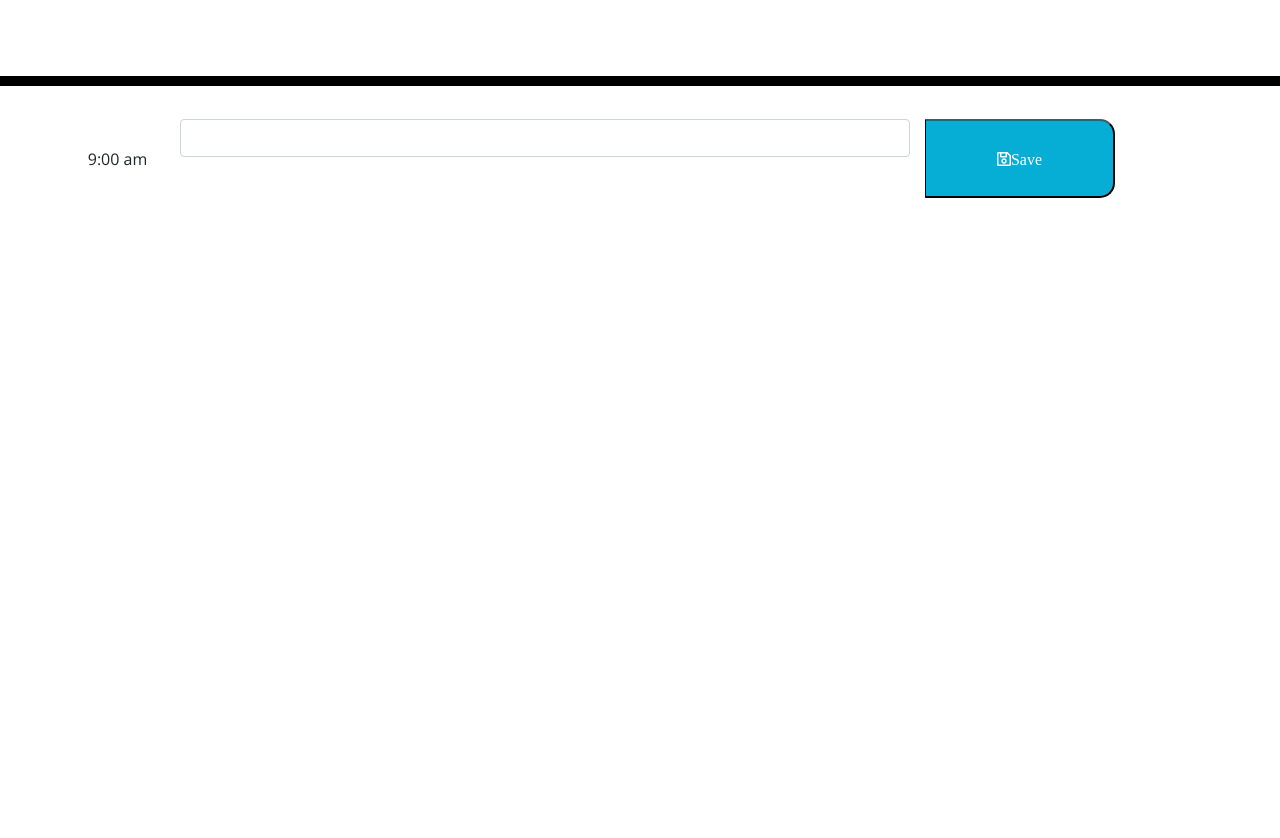
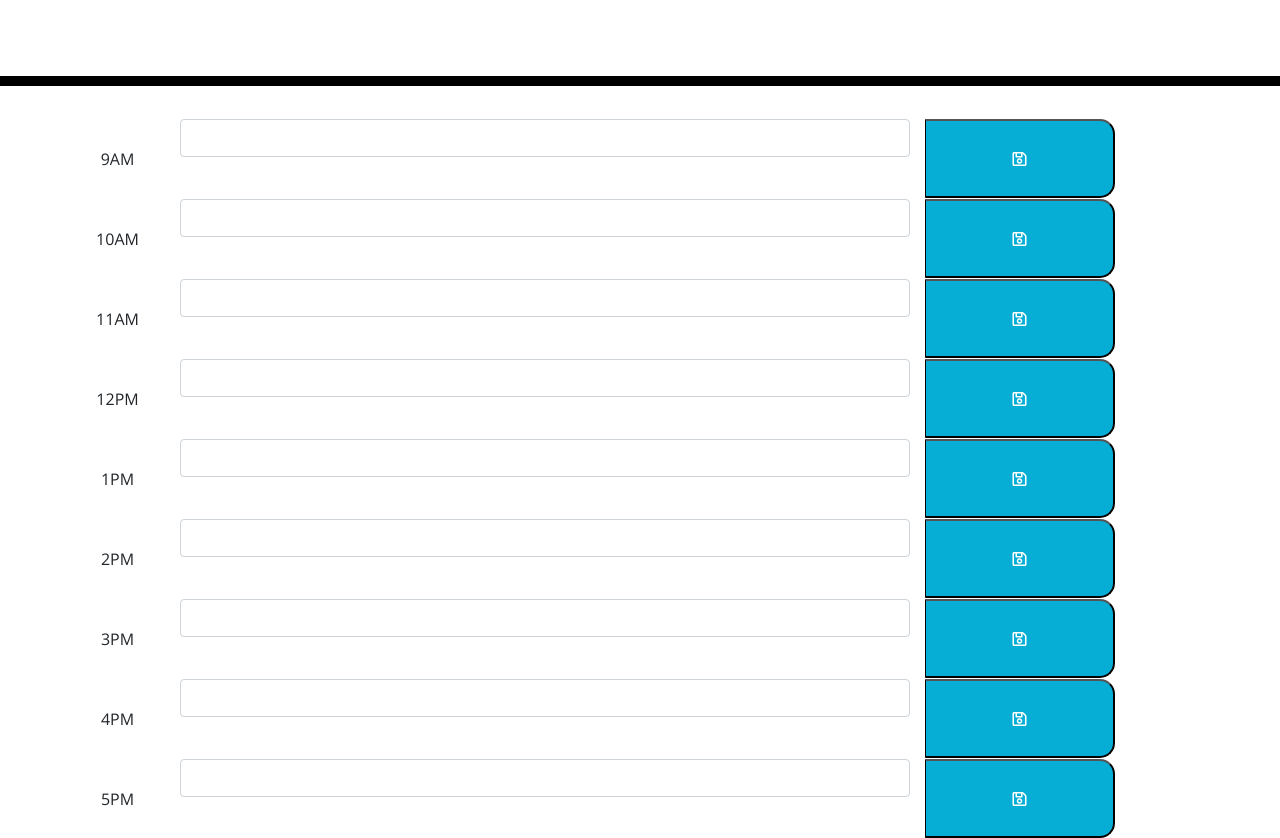
Before and after one commit to AriBrizuela/Day_Planner, a plain HTML site: page Develop/index.html in a window 1280 px wide. Shown: the part 182-1020 px from the top of the page. Before the commit the page ends 800 px from the top, so only its background shows below. Drawn offline with nearby package versions, Linux system fonts and the light colour scheme.

Commit message:
Added the rest of the row for the time and removed the Save word. Decided to go with what the example showed and put a floppy disk icon there isntead

```diff
--- a/Develop/index.html
+++ b/Develop/index.html
@@ -28,13 +28,54 @@
       <p class="lead">A simple calendar app for scheduling your work day</p>
       <p id="currentDay" class="lead"></p>
     </header>
+    <!--Button container for the times and area-->
     <div class="container">
       <div class="row">
-         <p class="col-sm-1 my-auto time-block">9:00 am</p>
+         <p class="col-sm-1 my-auto time-block">9AM</p>
          <div class="inputText col-sm-8"><textarea class="form-control" rows="1"  id="textArea"></textarea></div>
-         <button class="saveBtn col-sm-2"><i class="far fa-save">Save</i></button>
+         <button class="saveBtn col-sm-2"><i class="far fa-save"></i></button>
       </div>
       <!-- Timeblocks go here -->
+      <div class="row">
+        <p class="col-sm-1 my-auto time-block">10AM</p>
+        <div class="inputText col-sm-8"><textarea class="form-control" rows="1"  id="textArea"></textarea></div>
+        <button class="saveBtn col-sm-2"><i class="far fa-save"></i></button>
+     </div>
+     <div class="row">
+      <p class="col-sm-1 my-auto time-block">11AM</p>
+      <div class="inputText col-sm-8"><textarea class="form-control" rows="1"  id="textArea"></textarea></div>
+      <button class="saveBtn col-sm-2"><i class="far fa-save"></i></button>
+   </div>
+   <div class="row">
+    <p class="col-sm-1 my-auto time-block">12PM</p>
+    <div class="inputText col-sm-8"><textarea class="form-control" rows="1"  id="textArea"></textarea></div>
+    <button class="saveBtn col-sm-2"><i class="far fa-save"></i></button>
+ </div>
+ <div class="row">
+  <p class="col-sm-1 my-auto time-block">1PM</p>
+  <div class="inputText col-sm-8"><textarea class="form-control" rows="1"  id="textArea"></textarea></div>
+  <button class="saveBtn col-sm-2"><i class="far fa-save"></i></button>
+</div>
+<div class="row">
+  <p class="col-sm-1 my-auto time-block">2PM</p>
+  <div class="inputText col-sm-8"><textarea class="form-control" rows="1"  id="textArea"></textarea></div>
+  <button class="saveBtn col-sm-2"><i class="far fa-save"></i></button>
+</div>
+<div class="row">
+  <p class="col-sm-1 my-auto time-block">3PM</p>
+  <div class="inputText col-sm-8"><textarea class="form-control" rows="1"  id="textArea"></textarea></div>
+  <button class="saveBtn col-sm-2"><i class="far fa-save"></i></button>
+</div>
+<div class="row">
+  <p class="col-sm-1 my-auto time-block">4PM</p>
+  <div class="inputText col-sm-8"><textarea class="form-control" rows="1"  id="textArea"></textarea></div>
+  <button class="saveBtn col-sm-2"><i class="far fa-save"></i></button>
+</div>
+<div class="row">
+  <p class="col-sm-1 my-auto time-block">5PM</p>
+  <div class="inputText col-sm-8"><textarea class="form-control" rows="1"  id="textArea"></textarea></div>
+  <button class="saveBtn col-sm-2"><i class="far fa-save"></i></button>
+</div>
     </div>
 
     <script src="https://cdnjs.cloudflare.com/ajax/libs/jquery/3.2.1/jquery.min.js"></script>
```
